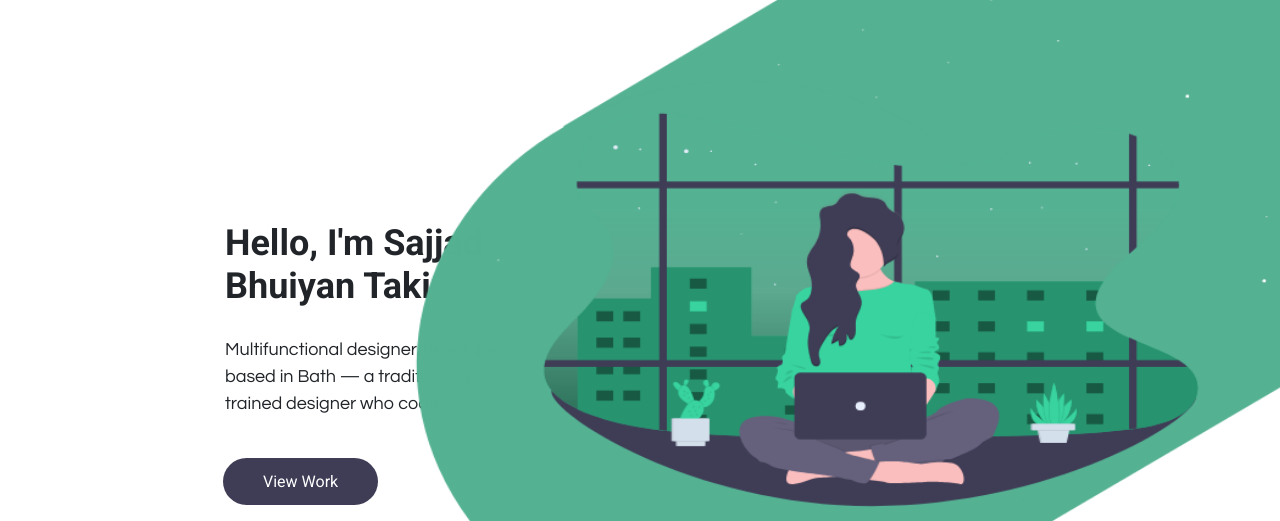
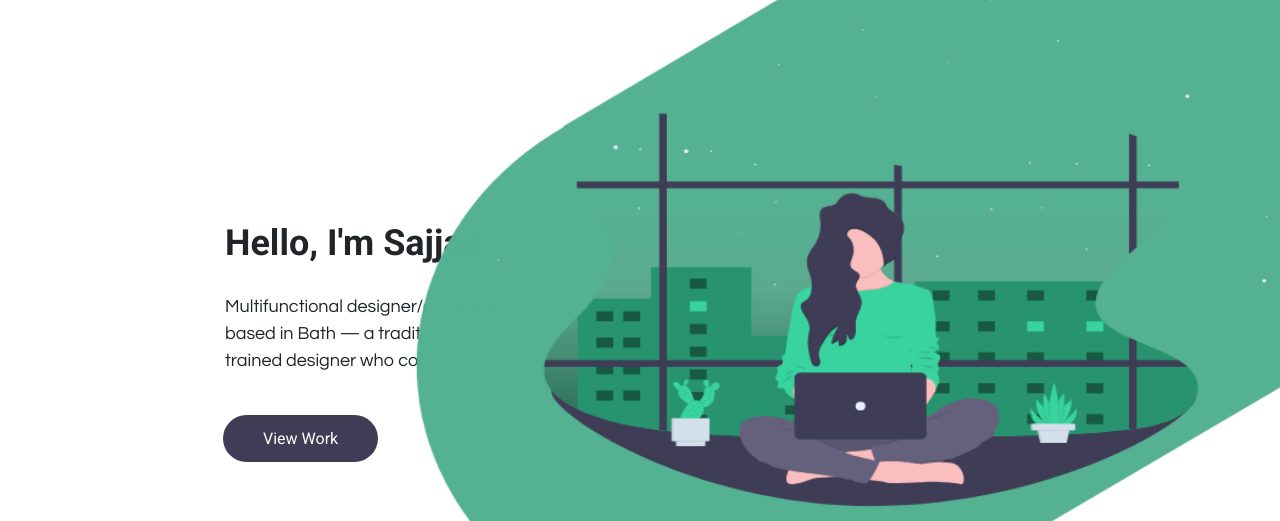
Before and after one commit to sajjadbhuiyan/Lisa-portfolio, a plain HTML site: page index.html in a window 1280 px wide. Shown: the part 78-599 px from the top of the page. Drawn offline with Linux system fonts and the light colour scheme.

Commit message:
Change my name

```diff
--- a/index.html
+++ b/index.html
@@ -68,7 +68,7 @@
         <div class="row">
           <div class="col-12 col-xl-5 col-lg-5 col-md-12">
             <div class="ban_con">
-              <h3 id="sajjad">Hello, I'm Sajjad Bhuiyan Taki</h3>
+              <h3 id="sajjad">Hello, I'm Sajjad</h3>
               <p>
                 Multifunctional designer/developer <br />
                 based in Bath — a traditionally <br />
```
